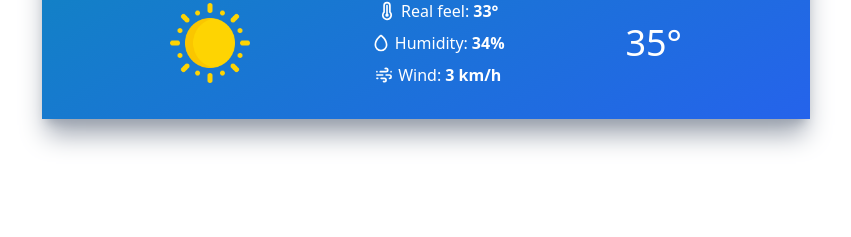
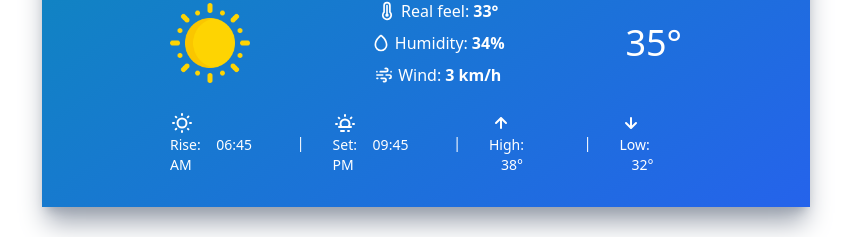
Before and after one commit to CholakovAudits/Weathify, a React (Create React App) app: page / in a window 1280 px wide. Shown: the part 345-582 px from the top of the page, without its empty margins (214-1065 px from the left). Built offline with nearby package versions, Linux system fonts and the light colour scheme; no server answers.

Commit message:
Created reusable component for rise, set, high and low

```diff
--- /dev/null
+++ b/src/components/Information/WeatherDetailsBottom.js
@@ -0,0 +1,12 @@
+const WeatherDetailsBottom = ({ icon: Icon, label, value }) => {
+    return (
+        <div>
+            <Icon />
+            <p className="font-light">
+                {label}: <span className="font-medium ml-3">{value}</span>
+            </p>
+        </div>
+    )
+}
+
+export default WeatherDetailsBottom
--- a/src/components/Information/WeatherDetails.js
+++ b/src/components/Information/WeatherDetailsTop.js
@@ -1,4 +1,4 @@
-const WeatherDetails = ({ icon: Icon, label, value }) => {
+const WeatherDetailsTop = ({ icon: Icon, label, value }) => {
     return (
         <div className="flex font-light text-sm items-center justify-center">
             <Icon size={20} className="mr-1" />
@@ -8,4 +8,4 @@ const WeatherDetails = ({ icon: Icon, label, value }) => {
     )
 }
 
-export default WeatherDetails
+export default WeatherDetailsTop
--- a/src/components/Information/WeatherInformation.js
+++ b/src/components/Information/WeatherInformation.js
@@ -1,6 +1,7 @@
 import Sun from './img/sun.png';
-import { UilTemperature, UilWind, UilTear } from '@iconscout/react-unicons';
-import WeatherDetails from './WeatherDetails';
+import { UilTemperature, UilWind, UilTear, UilSun, UilSunset, UilArrowUp, UilArrowDown } from '@iconscout/react-unicons';
+import WeatherDetailsTop from './WeatherDetailsTop';
+import WeatherDetailsBottom from './WeatherDetailsBottom';
 
 const WeatherInformation = () => {
 
@@ -16,13 +17,21 @@ const WeatherInformation = () => {
                     className="w-20"
                 />
                 <div className="flex flex-col space-y-2">
-                    <WeatherDetails icon={UilTemperature} label="Real feel" value="33°" />
-                    <WeatherDetails icon={UilTear} label="Humidity" value="34%" />
-                    <WeatherDetails icon={UilWind} label="Wind" value="3 km/h" />
+                    <WeatherDetailsTop icon={UilTemperature} label="Real feel" value="33°" />
+                    <WeatherDetailsTop icon={UilTear} label="Humidity" value="34%" />
+                    <WeatherDetailsTop icon={UilWind} label="Wind" value="3 km/h" />
                 </div>
                 <p className="text-4xl">35°</p>
             </div>
-            <div></div>
+            <div className="flex flex-row items-center justify-center space-x-7 text-white text-sm py-3">
+                <WeatherDetailsBottom icon={UilSun} label="Rise" value="06:45 AM" />
+                <p className="font-light">|</p>
+                <WeatherDetailsBottom icon={UilSunset} label="Set" value="09:45 PM" />
+                <p className="font-light">|</p>
+                <WeatherDetailsBottom icon={UilArrowUp} label="High" value="38°" />
+                <p className="font-light">|</p>
+                <WeatherDetailsBottom icon={UilArrowDown} label="Low" value="32°" />
+            </div>
         </div>
     )
 }
```
